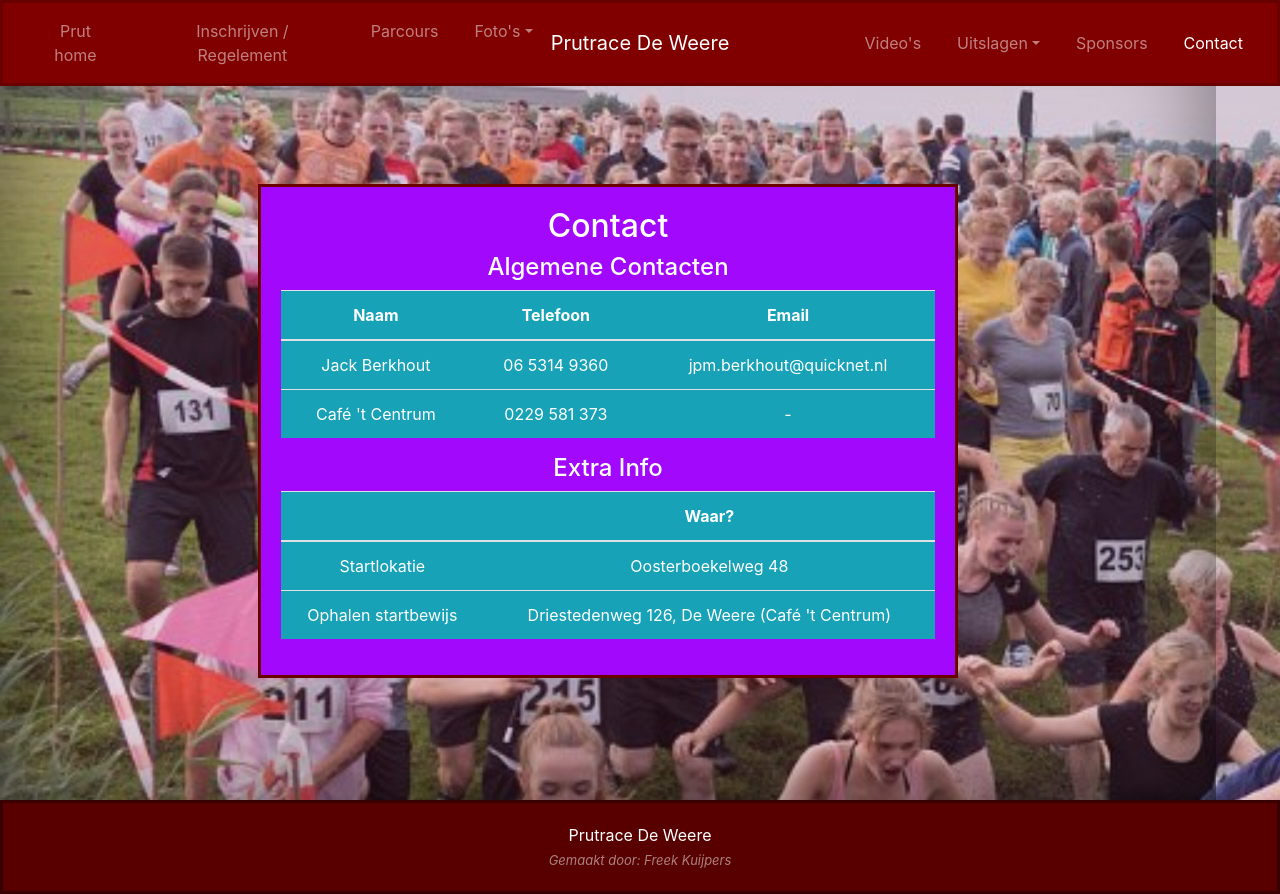
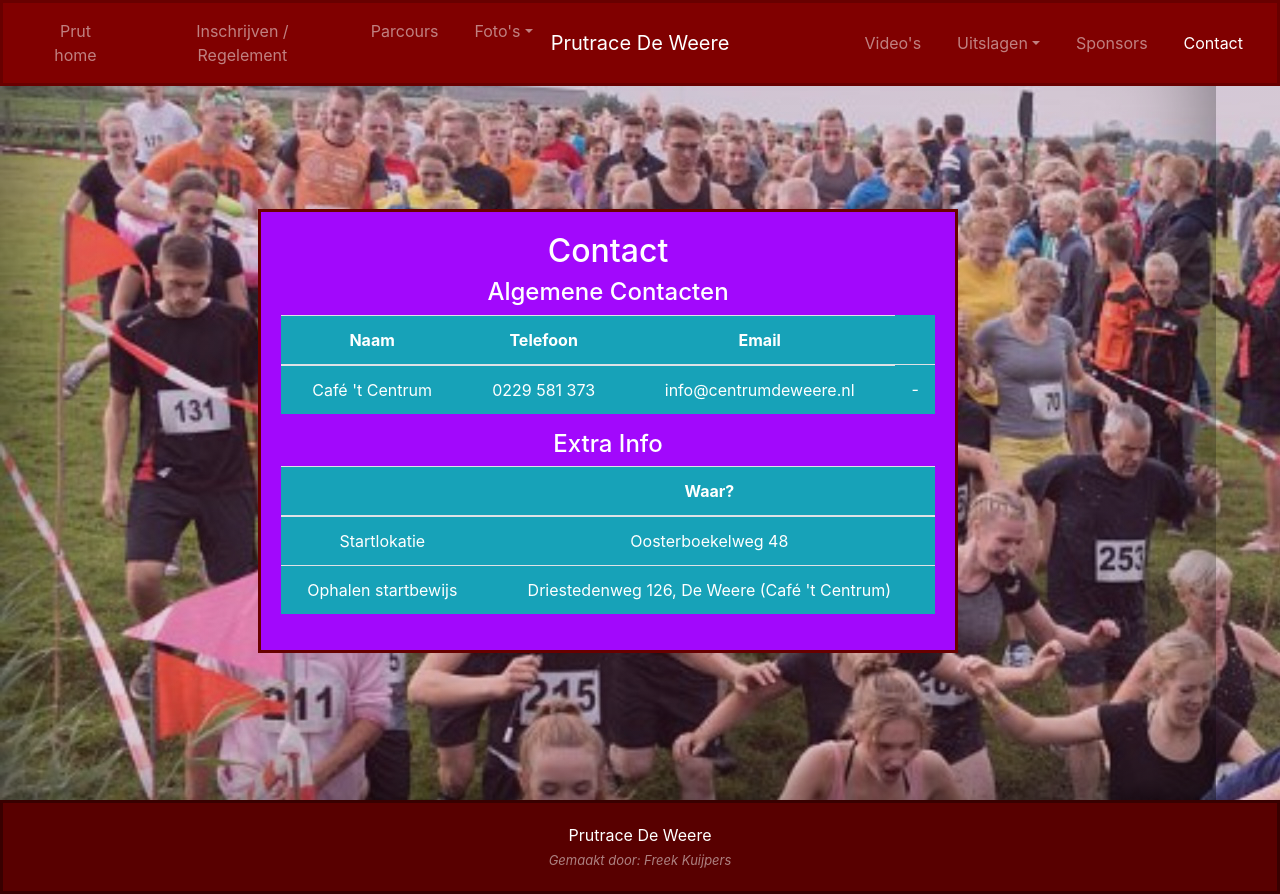
Before and after one commit to sjerdo/prutracedeweere.nl, a PHP site: page /contact in a window 1280 px wide. Run offline with PHP 8.4, Linux system fonts and the light colour scheme; some libraries are stand-ins or nearby versions.

Commit message:
chore: Update contact information

```diff
--- a/PrutRace/contact.php
+++ b/PrutRace/contact.php
@@ -29,13 +29,9 @@
                             </thead>
                             <tbody>
                                 <tr>
-                                    <td>Jack Berkhout</td>
-                                    <td>06 5314 9360</td>
-                                    <td><a href="mailto:jpm.berkhout@quicknet.nl?subject=vanaf prutracesite">jpm.berkhout@quicknet.nl</a></td>
-                                </tr>
-                                <tr>
                                     <td>Café 't Centrum</td>
                                     <td>0229 581 373</td>
+                                    <td><a href="mailto:info@centrumdeweere.nl?subject=vanaf prutracesite">info@centrumdeweere.nl</a></td>
                                     <td>-</td>
                                 </tr>
                             </tbody>
```
